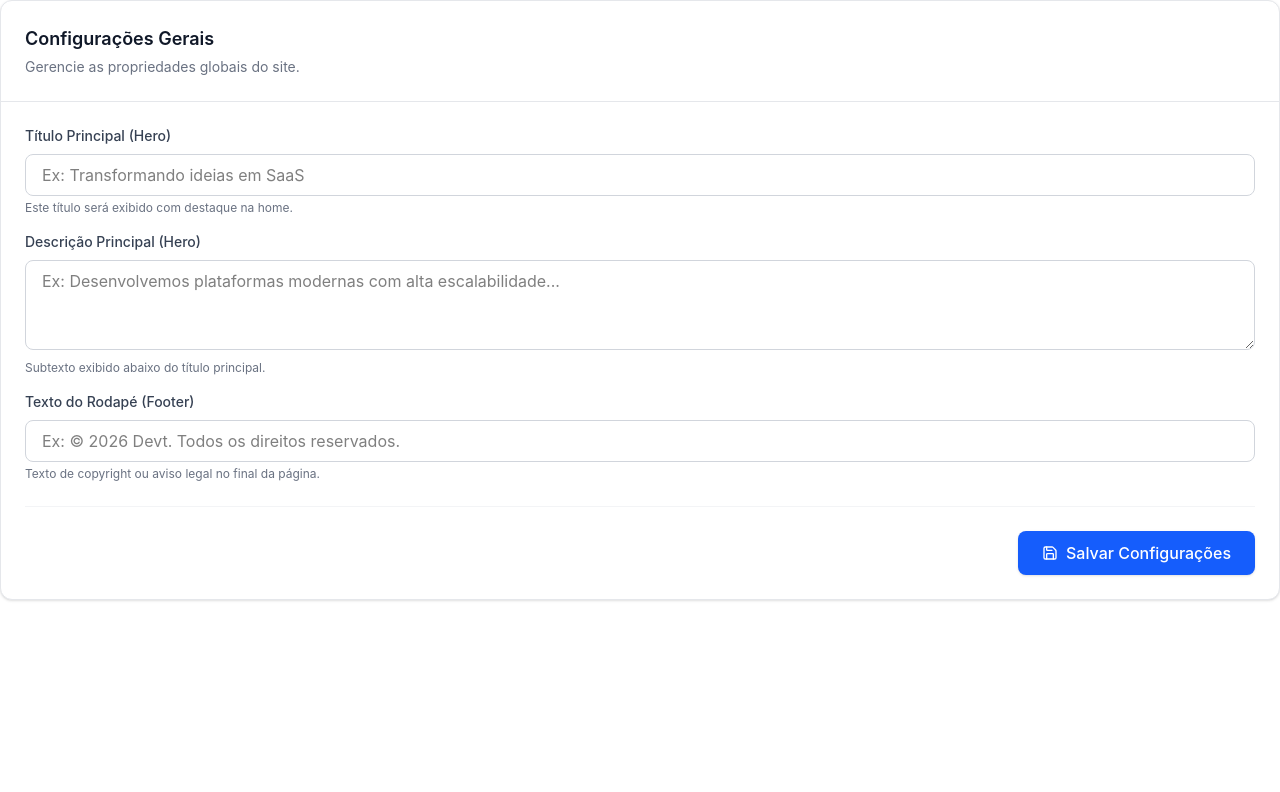
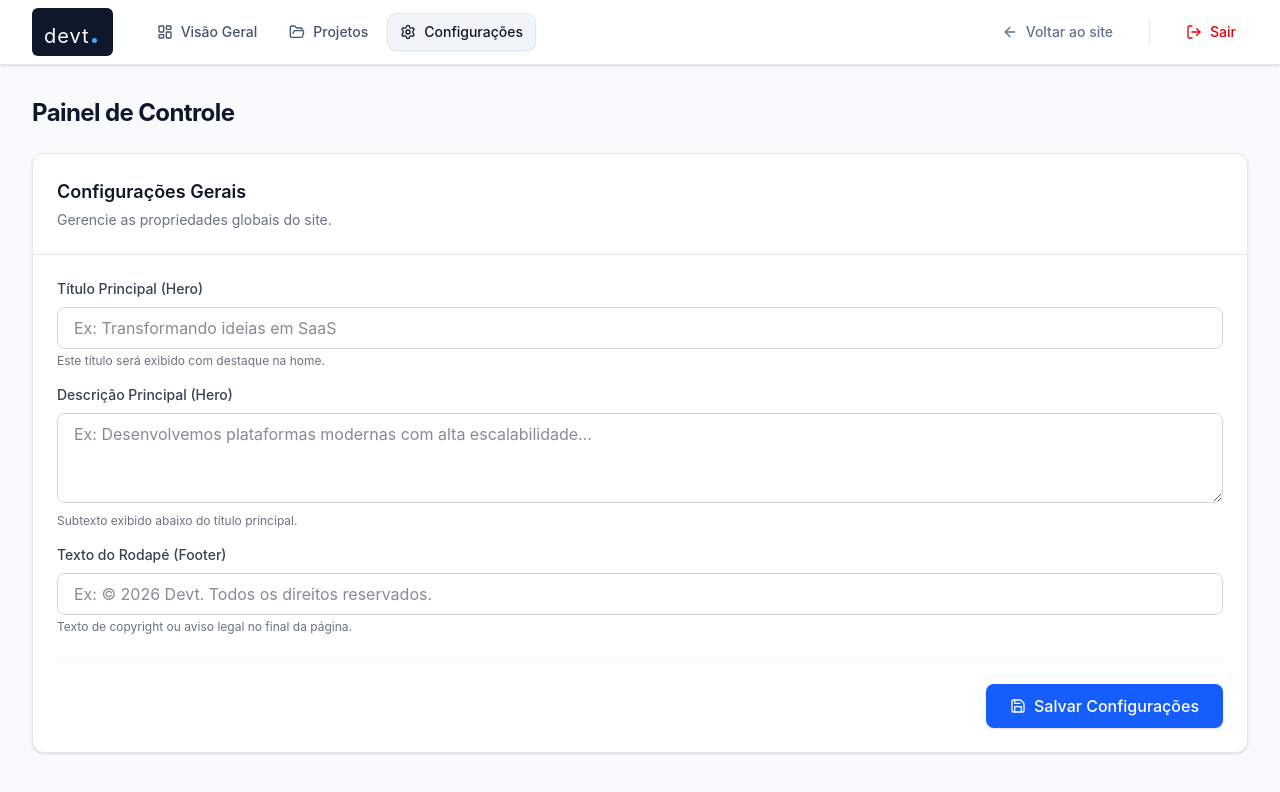
Before and after one commit to thiagoleites/dvt-emp, a Nuxt app: page /admin/settings in a window 1280 px wide. Shown: the top 792 px of the page. Built offline with nearby package versions, Linux system fonts and the light colour scheme; no server answers.

Commit message:
feat: Wrap NuxtPage with NuxtLayout and set dev server port to 3001.

```diff
--- a/app/app.vue
+++ b/app/app.vue
@@ -1,6 +1,8 @@
 <template>
   <div>
     <NuxtRouteAnnouncer />
-    <NuxtPage />
+    <NuxtLayout>
+      <NuxtPage />
+    </NuxtLayout>
   </div>
 </template>
--- a/nuxt.config.ts
+++ b/nuxt.config.ts
@@ -3,6 +3,9 @@ import tailwindcss from "@tailwindcss/vite";
 export default defineNuxtConfig({
   compatibilityDate: '2025-07-15',
   devtools: { enabled: true },
+  devServer: {
+    port: 3001
+  },
   css: ['~/assets/css/main.css'],
   modules: [
     '@vueuse/nuxt',
```
